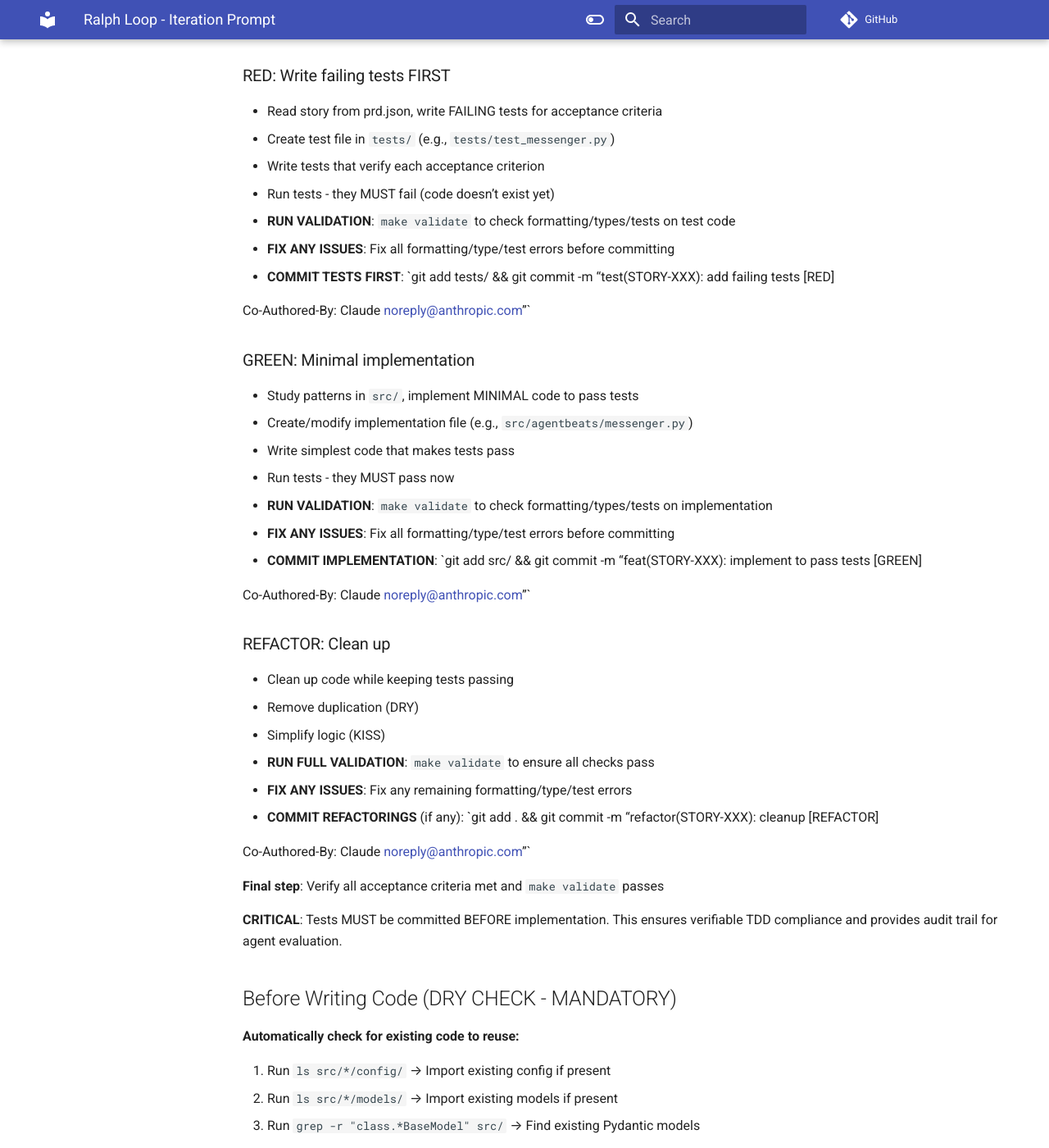
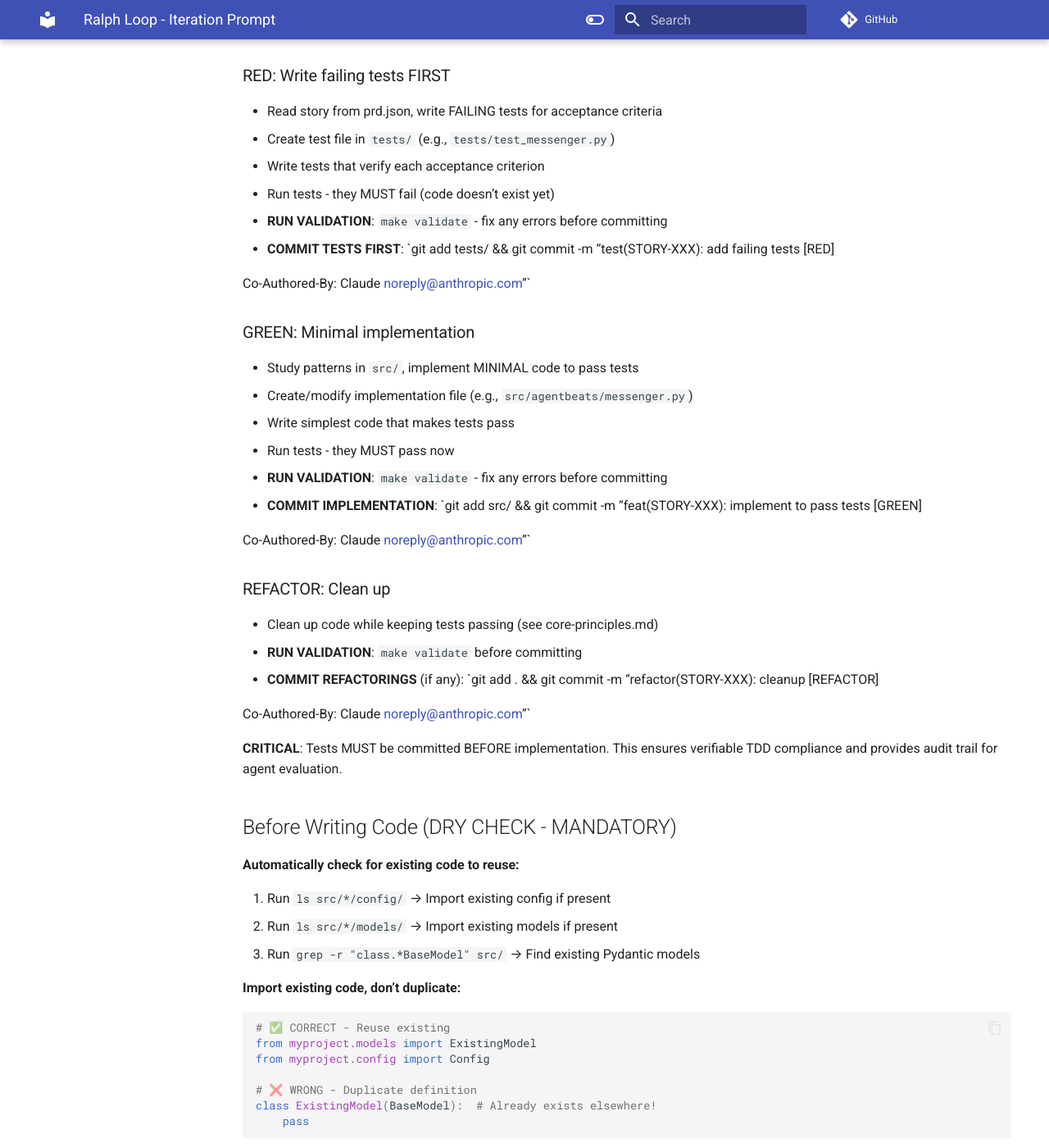
Before and after one commit to qte77/agents-eval-ralph-cc-tdd, an MkDocs documentation site: the page built from docs/ralph/templates/prompt.md, in a window 1280 px wide and 1400 px high, scrolled down 726 px. Shown: the whole window at 82% size. Built offline with MkDocs 1.6.1 and Material for MkDocs 9.7.7, drawn with Linux system fonts in a browser that asks for light colours; comment, search, counter and statistics services are not loaded; some of the changed text lies outside the part shown.

Commit message:
refactor(docs): streamline validation commands and remove redundancies
Simplify prompt.md by removing duplicated content from auto-loaded docs:
- Remove explicit KISS/DRY bullets (reference core-principles.md instead)
- Consolidate validation instructions (3 instances reduced to 1 line each)
- Remove redundant final step and Quality Gates details
- Replace detailed section with CONTRIBUTING.md reference

Fix command inconsistencies across documentation:
- Change quick_validate → validate_quick in implementing-python SKILL.md
- Add test_quick and validate_quick to Makefile and CONTRIBUTING.md
- Enforce "make validate required before committing" rule consistently

Enhance ralph.sh with smart model selection:
- Add classify_story() to route haiku vs sonnet based on complexity
- Use haiku for fixes (faster, cheaper for simple corrections)
- Add validate_quick in fix loop for faster intermediate iterations

Result: Clearer workflow, consistent commands, faster dev cycles.

Co-Authored-By: Claude <noreply@anthropic.com>

````diff
--- a/docs/ralph/templates/prompt.md
+++ b/docs/ralph/templates/prompt.md
@@ -25,8 +25,7 @@ Follow TDD workflow below. Tests MUST be written FIRST.
   - Create test file in `tests/` (e.g., `tests/test_messenger.py`)
   - Write tests that verify each acceptance criterion
   - Run tests - they MUST fail (code doesn't exist yet)
-  - **RUN VALIDATION**: `make validate` to check formatting/types/tests on test code
-  - **FIX ANY ISSUES**: Fix all formatting/type/test errors before committing
+  - **RUN VALIDATION**: `make validate` - fix any errors before committing
   - **COMMIT TESTS FIRST**: `git add tests/ && git commit -m "test(STORY-XXX): add failing tests [RED]
 
 Co-Authored-By: Claude <noreply@anthropic.com>"`
@@ -37,24 +36,18 @@ Co-Authored-By: Claude <noreply@anthropic.com>"`
   - Create/modify implementation file (e.g., `src/agentbeats/messenger.py`)
   - Write simplest code that makes tests pass
   - Run tests - they MUST pass now
-  - **RUN VALIDATION**: `make validate` to check formatting/types/tests on implementation
-  - **FIX ANY ISSUES**: Fix all formatting/type/test errors before committing
+  - **RUN VALIDATION**: `make validate` - fix any errors before committing
   - **COMMIT IMPLEMENTATION**: `git add src/ && git commit -m "feat(STORY-XXX): implement to pass tests [GREEN]
 
 Co-Authored-By: Claude <noreply@anthropic.com>"`
 
 ### REFACTOR: Clean up
 
-- Clean up code while keeping tests passing
-  - Remove duplication (DRY)
-  - Simplify logic (KISS)
-  - **RUN FULL VALIDATION**: `make validate` to ensure all checks pass
-  - **FIX ANY ISSUES**: Fix any remaining formatting/type/test errors
+- Clean up code while keeping tests passing (see core-principles.md)
+  - **RUN VALIDATION**: `make validate` before committing
   - **COMMIT REFACTORINGS** (if any): `git add . && git commit -m "refactor(STORY-XXX): cleanup [REFACTOR]
 
 Co-Authored-By: Claude <noreply@anthropic.com>"`
-
-**Final step**: Verify all acceptance criteria met and `make validate` passes
 
 **CRITICAL**: Tests MUST be committed BEFORE implementation. This ensures verifiable TDD compliance and provides audit trail for agent evaluation.
 
@@ -89,17 +82,7 @@ Use skills appropriately based on task requirements.
 
 ## Quality Gates
 
-Before marking the story complete:
-
-```bash
-make validate
-```
-
-Must pass:
-
-- [ ] Code formatting (ruff)
-- [ ] Type checking (pyright)
-- [ ] All tests (pytest)
+Run `make validate` before marking complete. See `CONTRIBUTING.md` for all validation commands.
 
 ## Current Story Details
 
````
Also changed, not shown: .claude/skills/implementing-python/SKILL.md (+2 -2 lines), CONTRIBUTING.md (+6 -4 lines), 2 other files.
